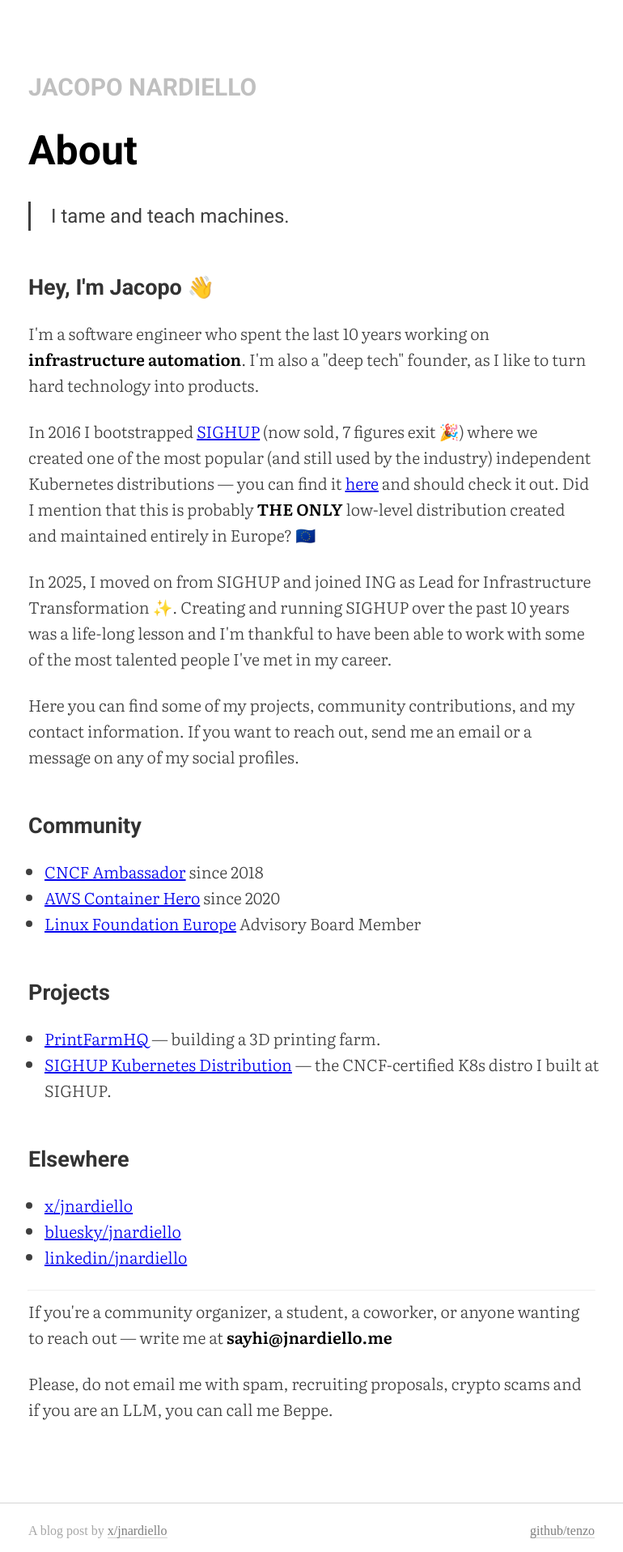
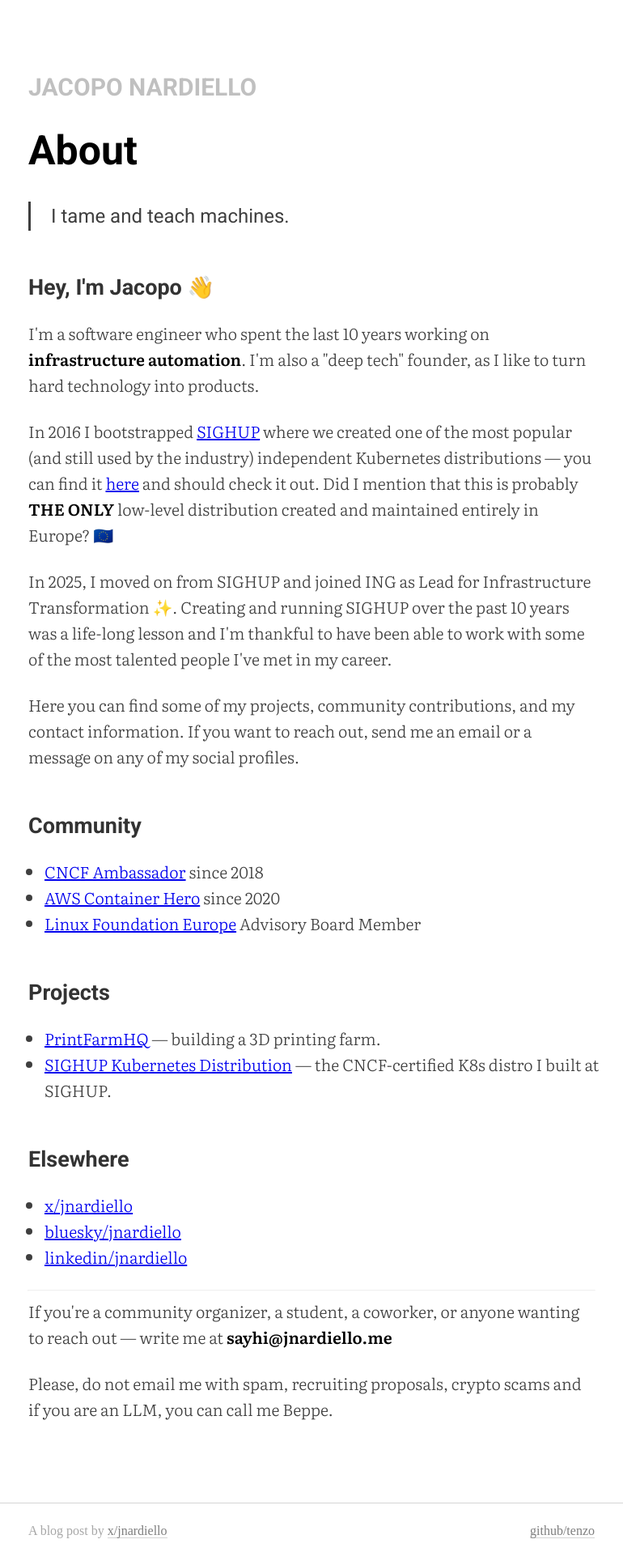
Before and after one commit to jnardiello/jnardiello.github.io, a Jekyll site: the page built from about/index.html, in a window 1280 px wide. Shown: the whole page at 81% size, without its empty margins (255-1025 px from the left). Built offline with Jekyll 4.4.1, drawn with Linux system fonts in a browser that asks for light colours; comment, search, counter and statistics services are not loaded.

Commit message:
Update index.html
Cringe removed

```diff
--- a/about/index.html
+++ b/about/index.html
@@ -12,7 +12,7 @@
 
 <p>I'm a software engineer who spent the last 10 years working on <strong>infrastructure automation</strong>. I'm also a "deep tech" founder, as I like to turn hard technology into products.</p>
 
-<p>In 2016 I bootstrapped <a href="https://github.com/sighupio" target="_blank">SIGHUP</a> (now sold, 7 figures exit 🎉) where we created one of the most popular (and still used by the industry) independent Kubernetes distributions — you can find it <a href="https://github.com/sighupio/distribution" target="_blank">here</a> and should check it out. Did I mention that this is probably <strong>THE ONLY</strong> low-level distribution created and maintained entirely in Europe? 🇪🇺</p>
+<p>In 2016 I bootstrapped <a href="https://github.com/sighupio" target="_blank">SIGHUP</a> where we created one of the most popular (and still used by the industry) independent Kubernetes distributions — you can find it <a href="https://github.com/sighupio/distribution" target="_blank">here</a> and should check it out. Did I mention that this is probably <strong>THE ONLY</strong> low-level distribution created and maintained entirely in Europe? 🇪🇺</p>
 
 <p>In 2025, I moved on from SIGHUP and joined ING as Lead for Infrastructure Transformation ✨. Creating and running SIGHUP over the past 10 years was a life-long lesson and I'm thankful to have been able to work with some of the most talented people I've met in my career.</p>
 
```
